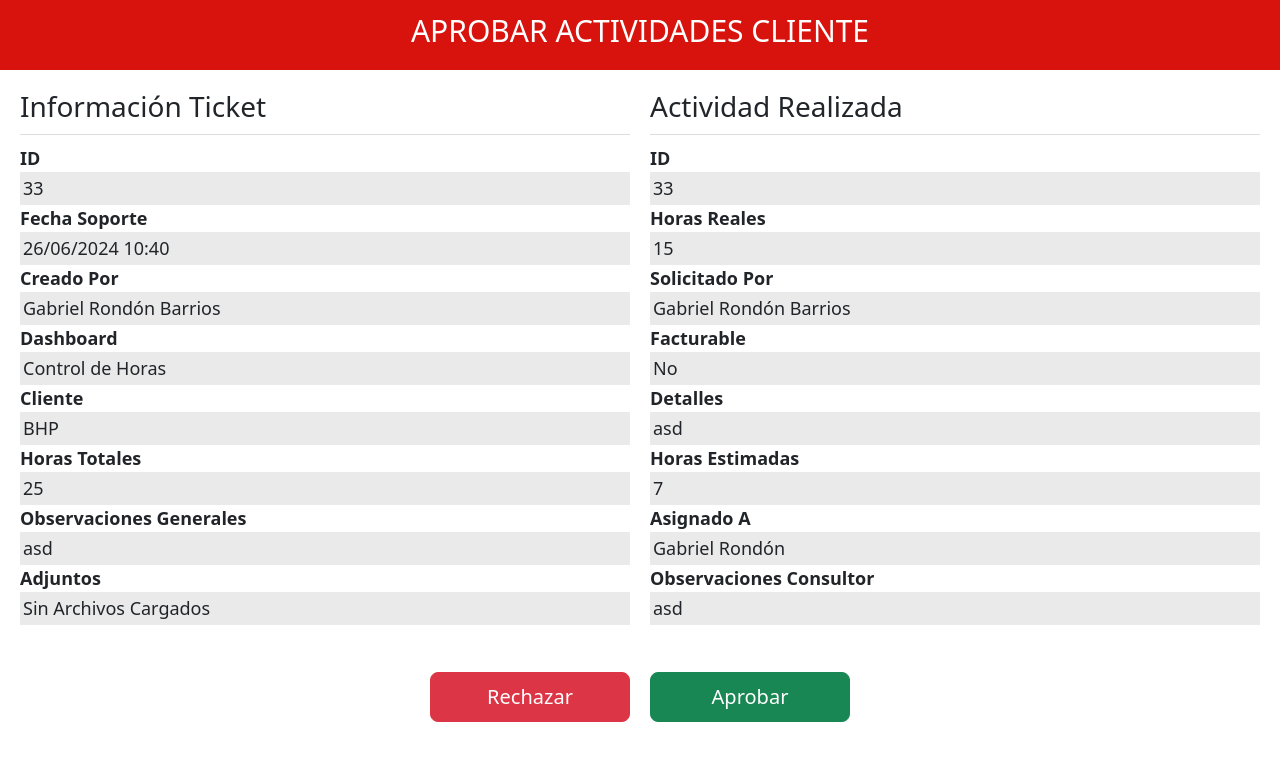
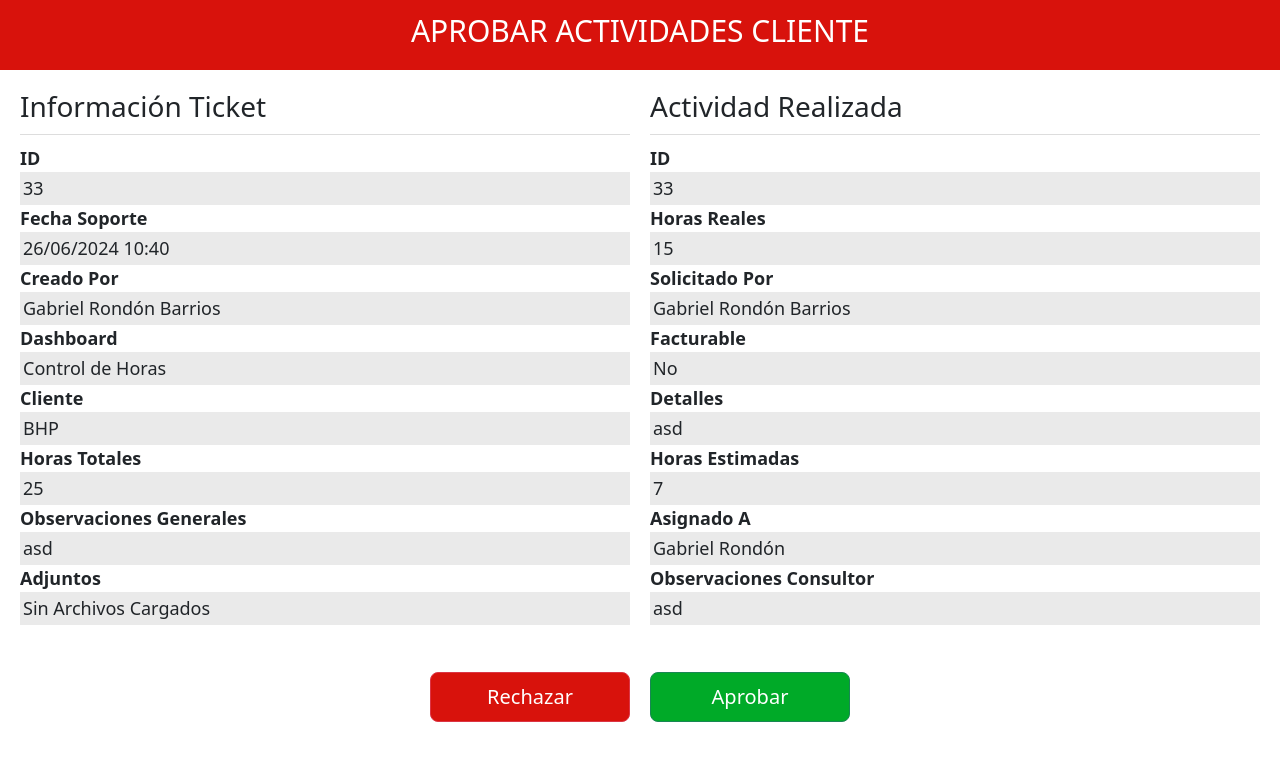
Before and after one commit to marquina2014/Proyecto_Poolso, a React (Vite) app: page / in a window 1280 px wide. Shown: the top 760 px of the page. Built offline with nearby package versions, Linux system fonts and the light colour scheme.

Commit message:
Añadido de CSS

```diff
--- a/src/index.css
+++ b/src/index.css
@@ -68,25 +68,25 @@
 .btnAproval{
   width: 200px;
   height: 50px;
-
 }
 
 .btn-danger {
-  background-color: #ff4b2b;
+  background-color: var(--main-color) !important;
   color: white;
 }
 
 .btn-danger:hover {
-  background-color: #e43e26;
+  background-color: #7a0000 !important;
 }
 
 .btn-success {
-  background-color: #28a745;
-  color: white;
+  background-color: #00aa28 !important;
+  color: rgb(255, 255, 255) !important;
 }
 
 .btn-success:hover {
-  background-color: #218838;
+  background-color: #006315 !important;
+  color: rgb(255, 255, 255) !important;
 }
 
 .btn-large {
@@ -148,3 +148,15 @@ textarea.form-control {
   display: flex;
   justify-content: center;
 }
+
+
+.btn-cerrar {
+  background-color: #666666 !important;
+  color: white !important;
+}
+
+
+.btn-cerrar:hover {
+  background-color: #272727 !important;
+  color:white !important;
+}
```
